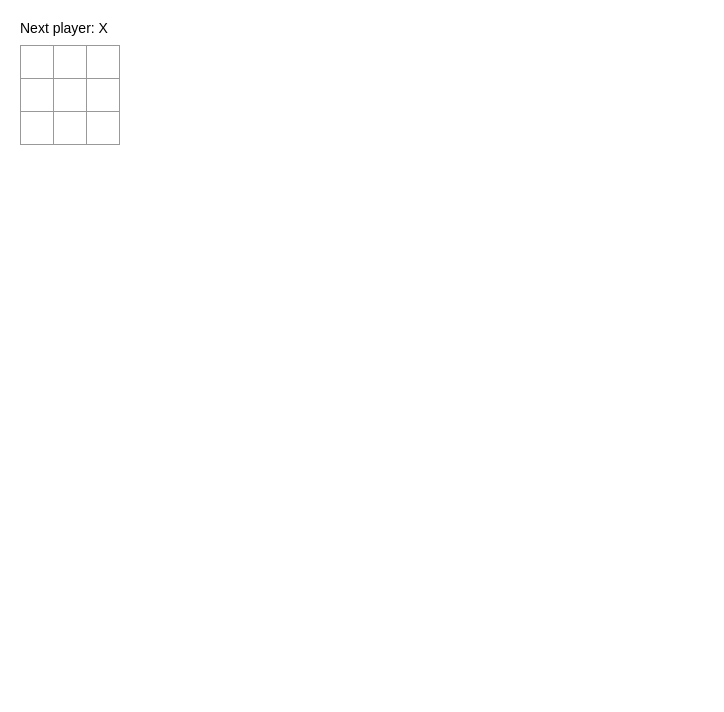
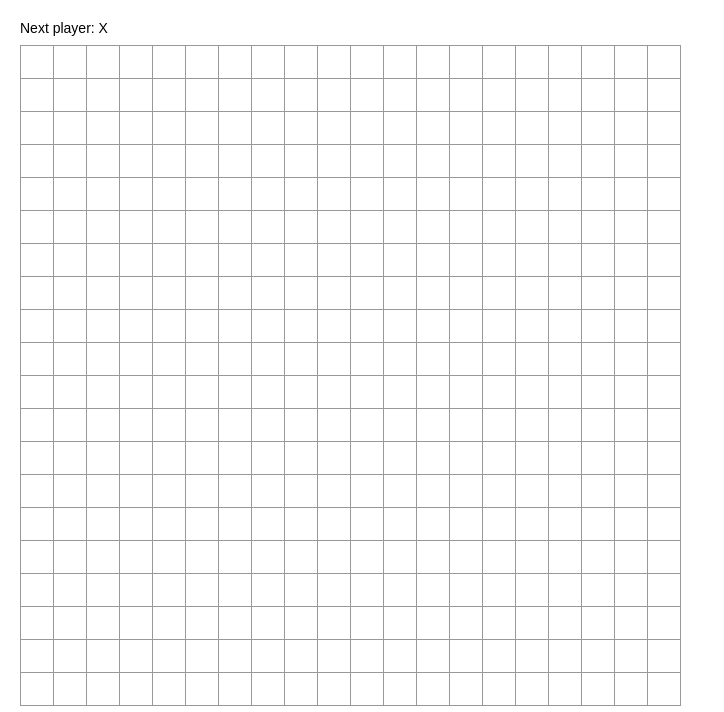
Before and after one commit to khauthanhhieu/caro, a React (Create React App) app: page / in a window 1280 px wide. Shown: the top 712 px of the page, without its empty margins (0-724 px from the left). Built offline with nearby package versions, Linux system fonts and the light colour scheme.

Commit message:
hiển thị bàn cờ 20x20

```diff
--- a/src/Game.js
+++ b/src/Game.js
@@ -15,7 +15,7 @@ class Board extends React.Component {
     constructor(props) {
         super(props)
         this.state = {
-            squares : Array(9).fill(null),
+            squares : Array(400).fill(null),
             xIsNext: true
         }
     }
@@ -37,25 +37,22 @@ class Board extends React.Component {
     }
     render() {
         const status = 'Next player: ' + (this.state.xIsNext ? 'X' : 'O');
-
+        let table = []
+        for (let i = 0; i < 20; i++) {
+            var tmp = []
+            for (let j = 0; j < 20; j++) {
+                tmp.push(this.renderSquare(20*i + j));
+            }
+            table.push(
+                <div key={i} className="board-row">
+                    {tmp}
+                </div>
+            );
+        }
         return (
             <div>
                 <div className="status">{status}</div>
-                <div className="board-row">
-                    {this.renderSquare(0)}
-                    {this.renderSquare(1)}
-                    {this.renderSquare(2)}
-                </div>
-                <div className="board-row">
-                    {this.renderSquare(3)}
-                    {this.renderSquare(4)}
-                    {this.renderSquare(5)}
-                </div>
-                <div className="board-row">
-                    {this.renderSquare(6)}
-                    {this.renderSquare(7)}
-                    {this.renderSquare(8)}
-                </div>
+                {table}
             </div>
         );
     }
```
